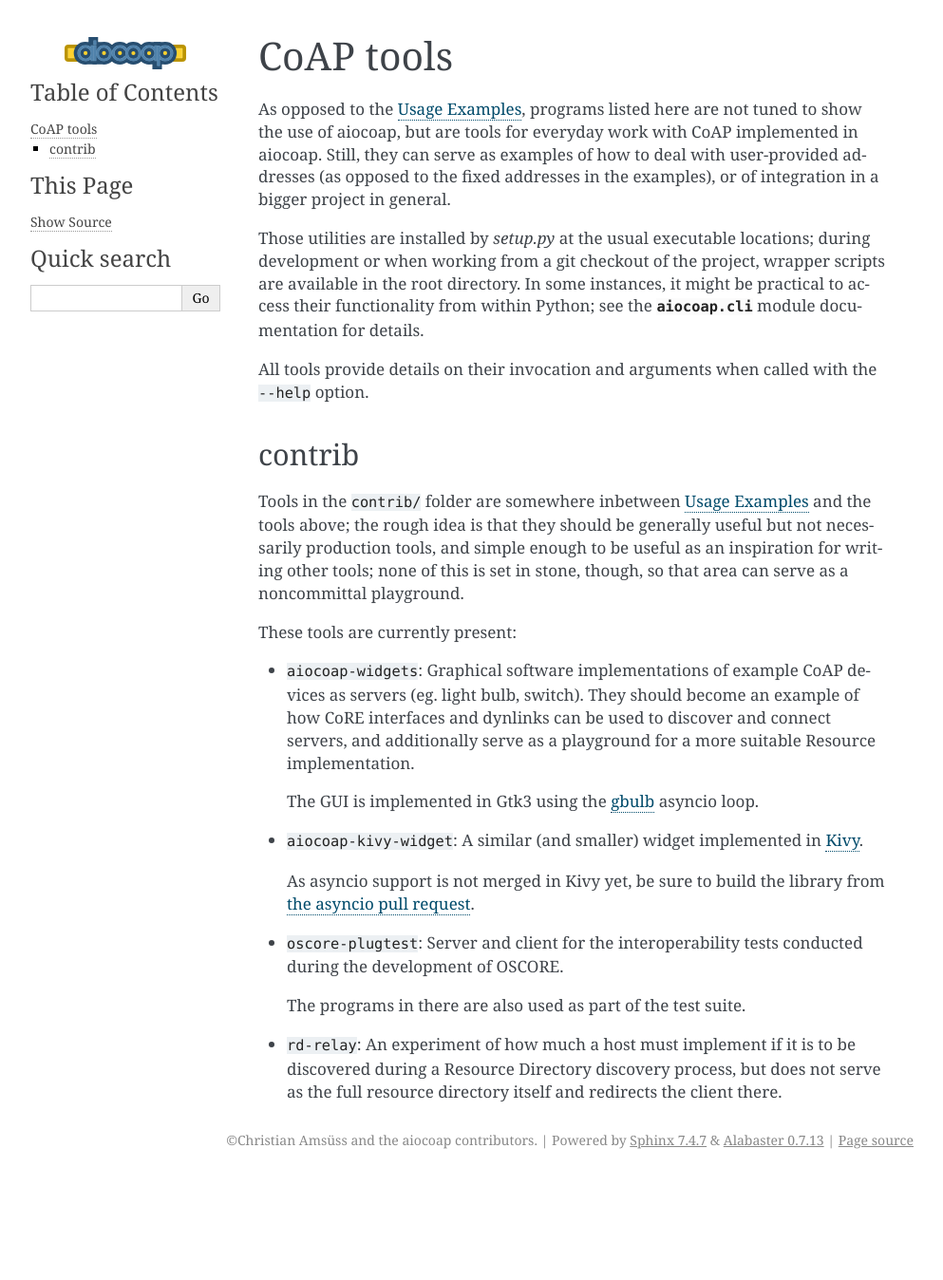
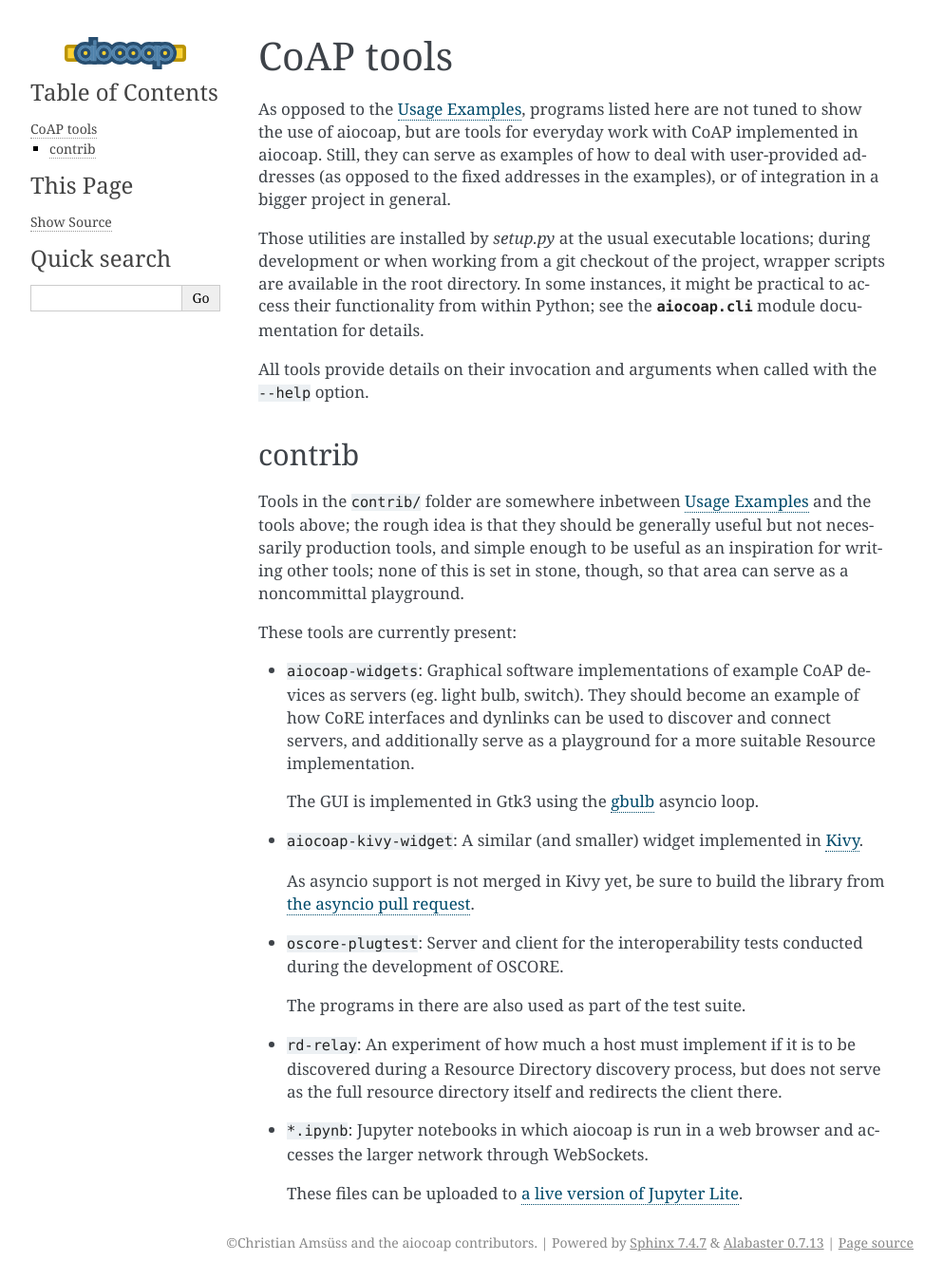
Before and after one commit to chrysn/aiocoap, a Sphinx documentation site: the page built from doc/tools.rst, in a window 1280 px wide. Shown: the whole page at 95% size, without its empty margins (148-1141 px from the left). Built offline with Sphinx 7.4.7, drawn with Linux system fonts in a browser that asks for light colours; pages that are not in the unit, such as notebooks, are missing from menus; the version number could not be read and is left out; before the commit the page ends 1240 px from its top, so only the background shows below that.

Commit message:
doc: Point at what to do with the Jupyter notebooks

```diff
--- a/doc/tools.rst
+++ b/doc/tools.rst
@@ -57,6 +57,13 @@ These tools are currently present:
   discovered during a Resource Directory discovery process, but does not serve
   as the full resource directory itself and redirects the client there.
 
+* ``*.ipynb``: Jupyter notebooks
+  in which aiocoap is run in a web browser
+  and accesses the larger network through WebSockets.
+
+  These files can be uploaded to `a live version of Jupyter Lite`_.
+
 .. _gbulb: https://github.com/nathan-hoad/gbulb
 .. _Kivy: https://kivy.org/
 .. _`the asyncio pull request`: https://github.com/kivy/kivy/pull/5241
+.. _`a live version of Jupyter Lite`: https://jupyter.org/try-jupyter/lab/
```
